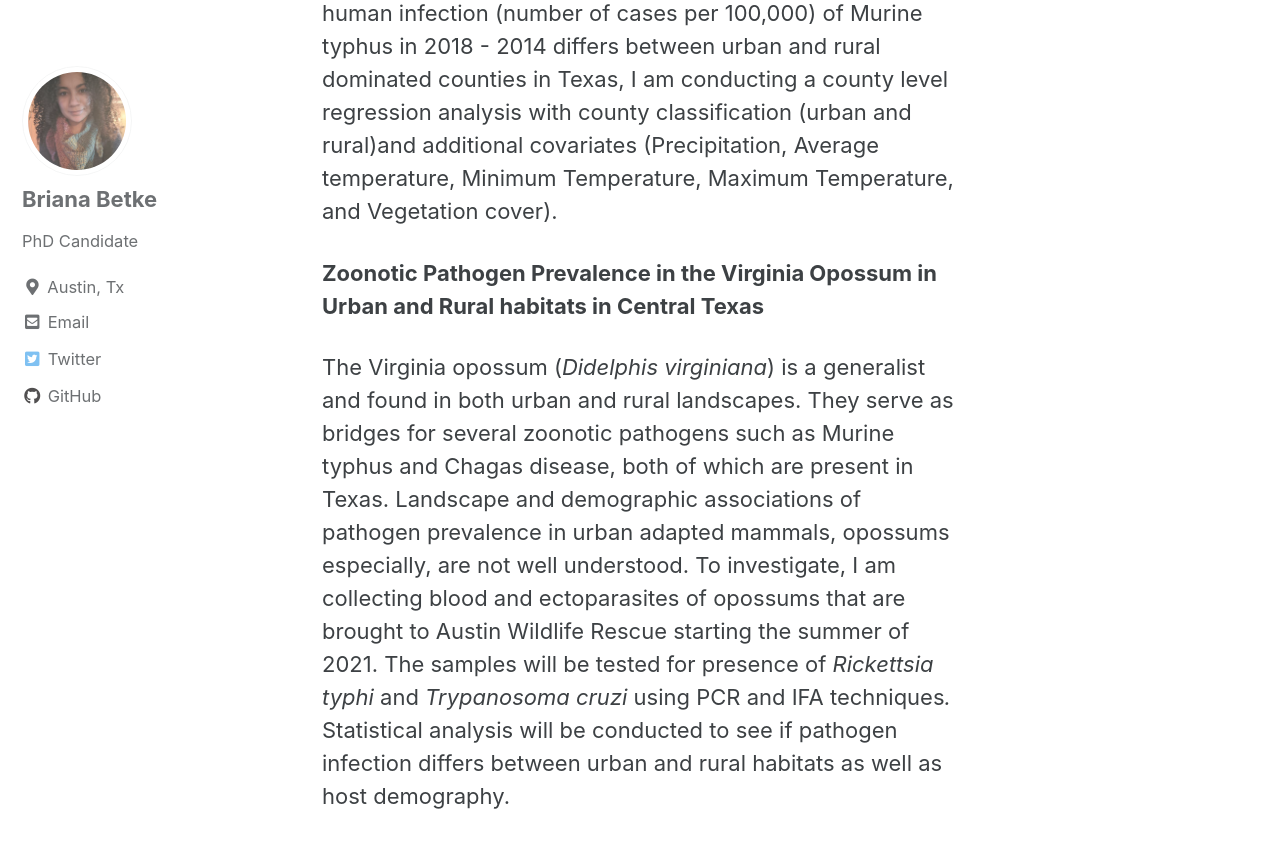
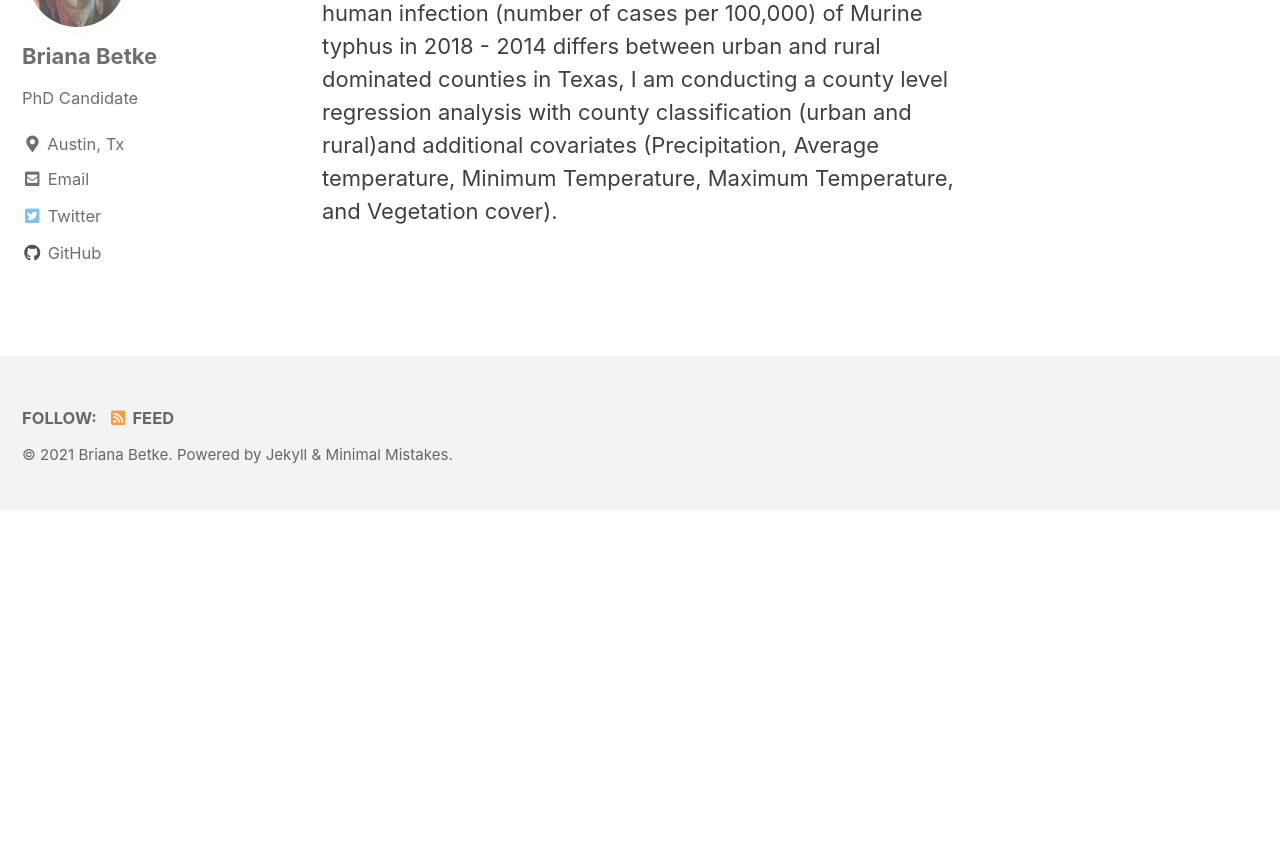
Before and after one commit to babetke/babetke.github.io, a Jekyll site: the page built from _pages/projects.md, in a window 1280 px wide and 900 px high, scrolled down 910 px. Shown: the top 848 px of the window. Built offline with Jekyll 4.4.1, drawn with Linux system fonts in a browser that asks for light colours; cached includes are drawn as plain includes; after the commit the page ends 1420 px from its top, so only the background shows below that.

Commit message:
Updating project section

```diff
--- a/_pages/projects.md
+++ b/_pages/projects.md
@@ -10,7 +10,3 @@ Severe health outcomes such as hospitalization appear to be heterogeneous in the
 **Sociodemographic and Ecological Associations with Murine Typhus in Texas, USA**
 
 Murine typhus is a fleaborne disease endemic to California and Texas, caused by the pathogen *Rickettsia typhi*. In recent years, an increase in cases and geographic area have been observed in Texas. The disease historcally circulated in rodents and their assoicated fleas but has shifted to a more urban cycle of peri-domestic mammals. To understand if human infection (number of cases per 100,000) of Murine typhus in 2018 - 2014 differs between urban and rural dominated counties in Texas, I am conducting a county level regression analysis with county classification (urban and rural)and additional covariates (Precipitation, Average temperature, Minimum Temperature, Maximum Temperature, and Vegetation cover).
-
-**Zoonotic Pathogen Prevalence in the Virginia Opossum in Urban and Rural habitats in Central Texas**
-
-The Virginia opossum (*Didelphis virginiana*) is a generalist and found in both urban and rural landscapes. They serve as bridges for several zoonotic pathogens such as Murine typhus and Chagas disease, both of which are present in Texas. Landscape and demographic associations of pathogen prevalence in urban adapted mammals, opossums especially, are not well understood. To investigate, I am collecting blood and ectoparasites of opossums that are brought to Austin Wildlife Rescue starting the summer of 2021. The samples will be tested for presence of *Rickettsia typhi* and *Trypanosoma cruzi* using PCR and IFA techniques*.* Statistical analysis will be conducted to see if pathogen infection differs between urban and rural habitats as well as host demography.
```
